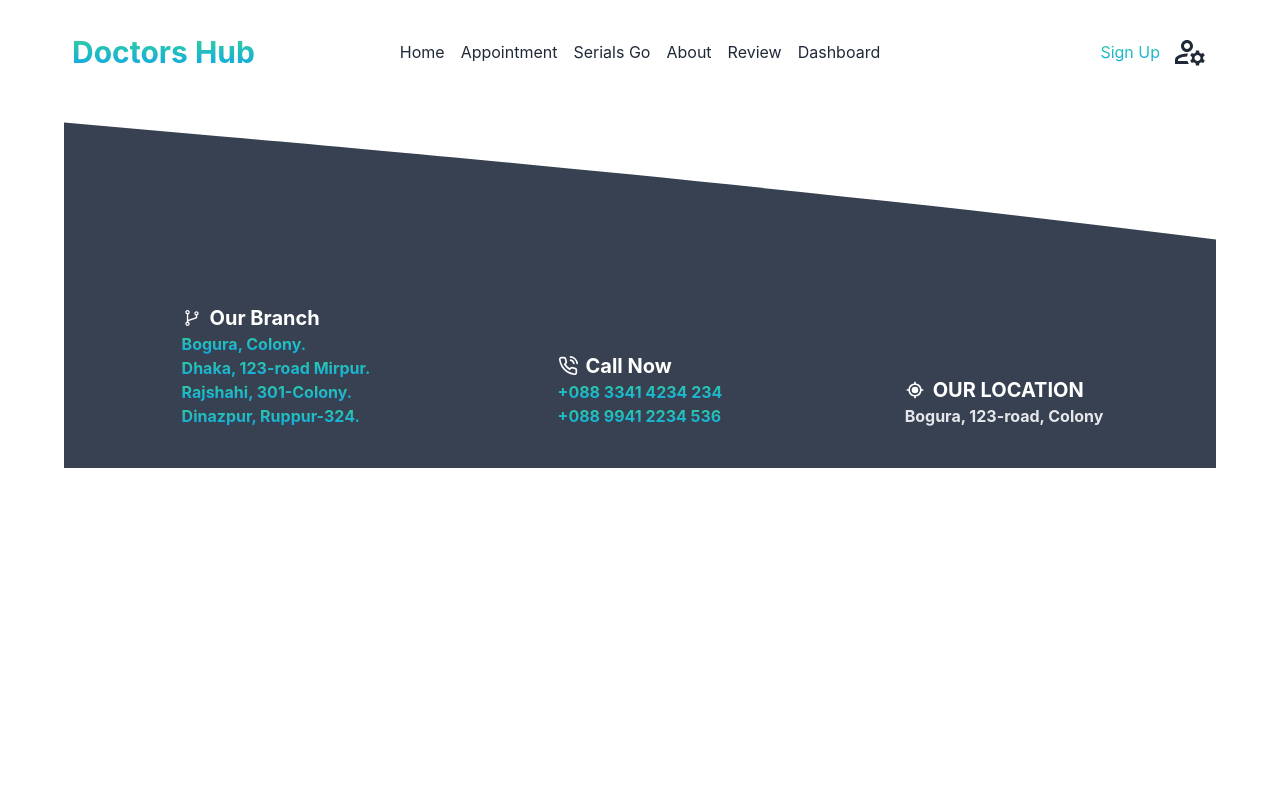
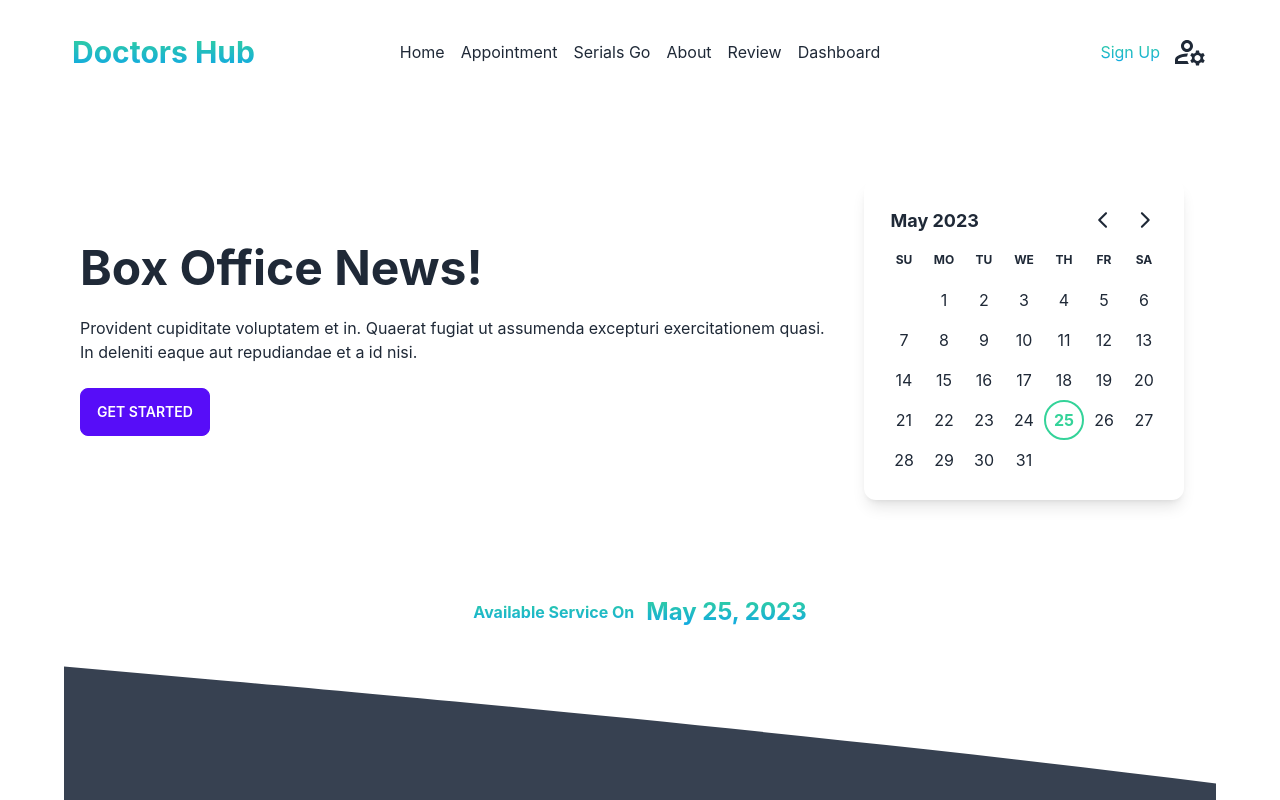
Before and after one commit to ahm-fahim/doctors-hub, a React (Create React App) app in the folder doctor-hub-client/: page /appointment in a window 1280 px wide. Shown: the top 800 px of the page. Built offline with nearby package versions, Linux system fonts and the light colour scheme; what tailwindcss-gradient would draw is missing.

Commit message:
calender on appoint page

```diff
--- a/doctor-hub-client/package.json
+++ b/doctor-hub-client/package.json
@@ -7,7 +7,9 @@
     "@testing-library/react": "^13.4.0",
     "@testing-library/user-event": "^13.5.0",
     "daisyui": "^2.51.6",
+    "date-fns": "^2.30.0",
     "react": "^18.2.0",
+    "react-day-picker": "^8.7.1",
     "react-dom": "^18.2.0",
     "react-icons": "^4.8.0",
     "react-router-dom": "^6.11.2",
--- /dev/null
+++ b/doctor-hub-client/src/Pages/Appointment/AppointHero/AppointHero.css
@@ -0,0 +1,14 @@
+ .my-selected:not([disabled]) {
+    font-weight: bold;
+    border: 2px solid #34d399;
+    color:#34d399
+  }
+  .my-selected:hover:not([disabled]) {
+    border-color: #01c980;
+    color: #01c980;
+  }
+  .my-today {
+    font-weight: bold;
+    font-size: 140%;
+    color:#34d399;
+  }
--- a/doctor-hub-client/src/Pages/Appointment/AppointHero/AppointHero.js
+++ b/doctor-hub-client/src/Pages/Appointment/AppointHero/AppointHero.js
@@ -1,7 +1,48 @@
-import React from "react";
+import React, { useState } from "react";
+import { DayPicker } from "react-day-picker";
+import { format } from "date-fns";
+import "./AppointHero.css";
 
 const AppointHero = () => {
-    return <div></div>;
+    const [selectedDate, setSelectedDate] = useState(new Date());
+
+    return (
+        <div>
+            <div className="hero my-16">
+                <div className="hero-content flex-col lg:flex-row-reverse">
+                    <DayPicker
+                        className="shadow-lg rounded-xl p-5"
+                        mode="single"
+                        selected={selectedDate}
+                        onSelect={setSelectedDate}
+                        modifiersClassNames={{
+                            selected: "my-selected",
+                            today: "my-today",
+                        }}
+                        modifiersStyles={{
+                            disabled: { fontSize: "75%" },
+                        }}
+                    />
+                    <div>
+                        <h1 className="text-5xl font-bold">Box Office News!</h1>
+                        <p className="py-6">
+                            Provident cupiditate voluptatem et in. Quaerat
+                            fugiat ut assumenda excepturi exercitationem quasi.
+                            In deleniti eaque aut repudiandae et a id nisi.
+                        </p>
+                        <button className="btn btn-primary">Get Started</button>
+                    </div>
+                </div>
+            </div>
+            <h1 className="text-gradient font-bold flex items-center justify-center">
+                Available Service On{" "}
+                <span className="text-2xl ml-3">
+                    {" "}
+                    {format(selectedDate, "PP")}
+                </span>
+            </h1>
+        </div>
+    );
 };
 
 export default AppointHero;
--- a/doctor-hub-client/src/index.js
+++ b/doctor-hub-client/src/index.js
@@ -3,6 +3,7 @@ import ReactDOM from 'react-dom/client';
 import './index.css';
 import App from './App';
 import reportWebVitals from './reportWebVitals';
+
 
 const root = ReactDOM.createRoot(document.getElementById('root'));
 root.render(
```
Also changed, not shown: doctor-hub-client/src/App.js (+6 -5 lines), 2 other files (tests, documents, lock files or other folders).
